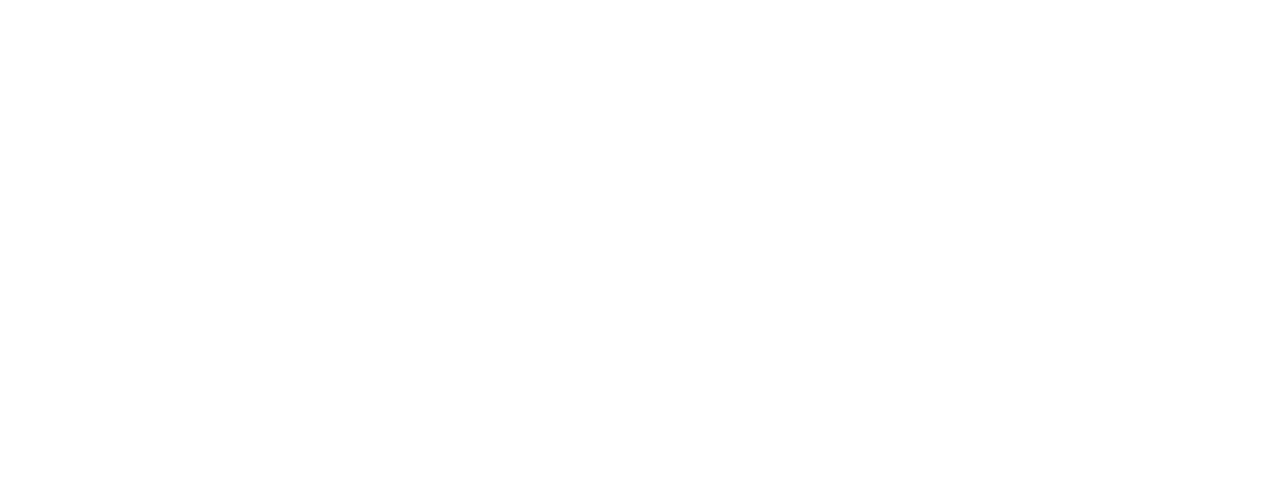
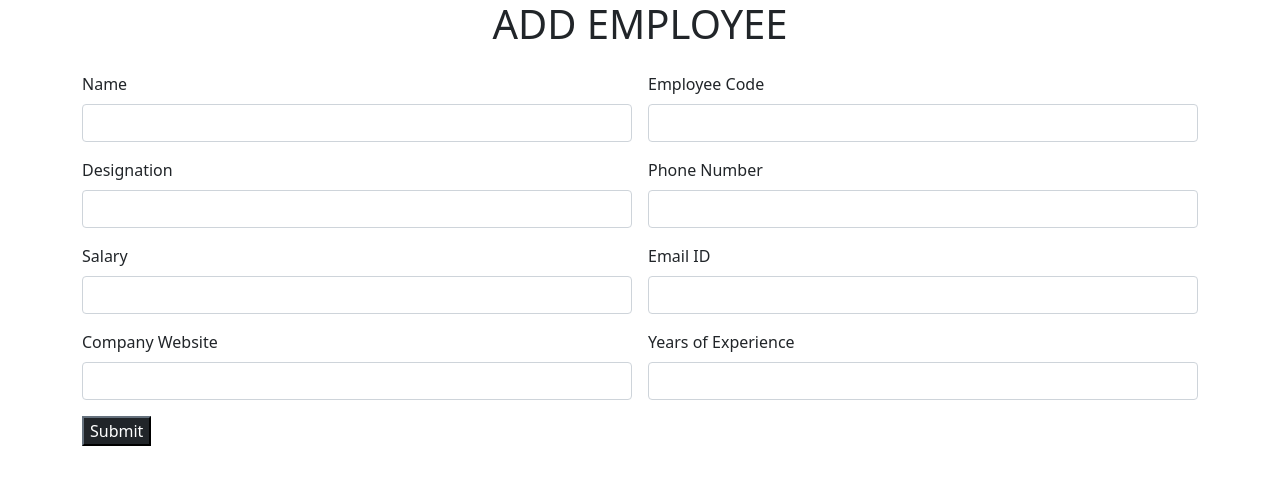
Before and after one commit to Varun-Babu/Employee-app-Angular, an Angular app: page /add in a window 1280 px wide. Before the commit this address led to /. Shown: the top 484 px of the page. Built offline with nearby package versions, Linux system fonts and the light colour scheme.

Commit message:
add employee

```diff
--- /dev/null
+++ b/src/app/add-employee/add-employee.component.html
@@ -0,0 +1,44 @@
+<div class="container">
+    <div class="row">
+        <div class="col col-12 col-sm-12 col-md-12 col-lg-12 col-xl-12 col-xxl-12">
+            <div class="row g-3">
+                <h1 style="text-align: center;">ADD EMPLOYEE</h1>
+                <div class="col col-12 col-sm-12 col-md-6 col-lg-6 col-xl-6 col-xxl-6">
+                    <label for="" class="form-label">Name</label>
+                    <input type="text" class="form-control">
+                </div>
+                <div class="col col-12 col-sm-12 col-md-6 col-lg-6 col-xl-6 col-xxl-6">
+                    <label for="" class="form-label">Employee Code</label>
+                    <input type="text" class="form-control">
+                </div>
+                <div class="col col-12 col-sm-12 col-md-6 col-lg-6 col-xl-6 col-xxl-6">
+                    <label for="" class="form-label">Designation</label>
+                    <input type="text" class="form-control">
+                </div>
+                <div class="col col-12 col-sm-12 col-md-6 col-lg-6 col-xl-6 col-xxl-6">
+                    <label for="" class="form-label">Phone Number</label>
+                    <input type="text" class="form-control">
+                </div>
+                <div class="col col-12 col-sm-12 col-md-6 col-lg-6 col-xl-6 col-xxl-6">
+                    <label for="" class="form-label">Salary</label>
+                    <input type="text" class="form-control">
+                </div>
+                <div class="col col-12 col-sm-12 col-md-6 col-lg-6 col-xl-6 col-xxl-6">
+                    <label for="" class="form-label">Email ID</label>
+                    <input type="text" class="form-control">
+                </div>
+                <div class="col col-12 col-sm-12 col-md-6 col-lg-6 col-xl-6 col-xxl-6">
+                    <label for="" class="form-label">Company Website</label>
+                    <input type="text" class="form-control">
+                </div>
+                <div class="col col-12 col-sm-12 col-md-6 col-lg-6 col-xl-6 col-xxl-6">
+                    <label for="" class="form-label">Years of Experience</label>
+                    <input type="text" class="form-control">
+                </div>
+                <div class="col col-12 col-sm-12 col-md-12 col-lg-12 col-xl-12 col-xxl-12">
+                  <button class="btn-dark">Submit</button>
+                </div>
+            </div>
+        </div>
+    </div>
+</div>
--- a/src/app/admin-login/admin-login.component.html
+++ b/src/app/admin-login/admin-login.component.html
@@ -20,7 +20,7 @@
                         </div>
                         <div class="col col-12 col-sm-12 col-md-12 col-lg-12 col-xl-12 col-xxl-12 text-center">
                             <br>
-                            <a routerLink="#" class="btn btn-dark">Login</a>
+                            <a routerLink="/add" class="btn btn-dark">Login</a>
                         </div>
                     </div>
                 </div>
```
Also changed, not shown: src/app/add-employee/add-employee.component.ts (added, +10 -0 lines), src/app/app.module.ts (+7 -1 lines), src/app/add-employee/add-employee.component.css (added).
